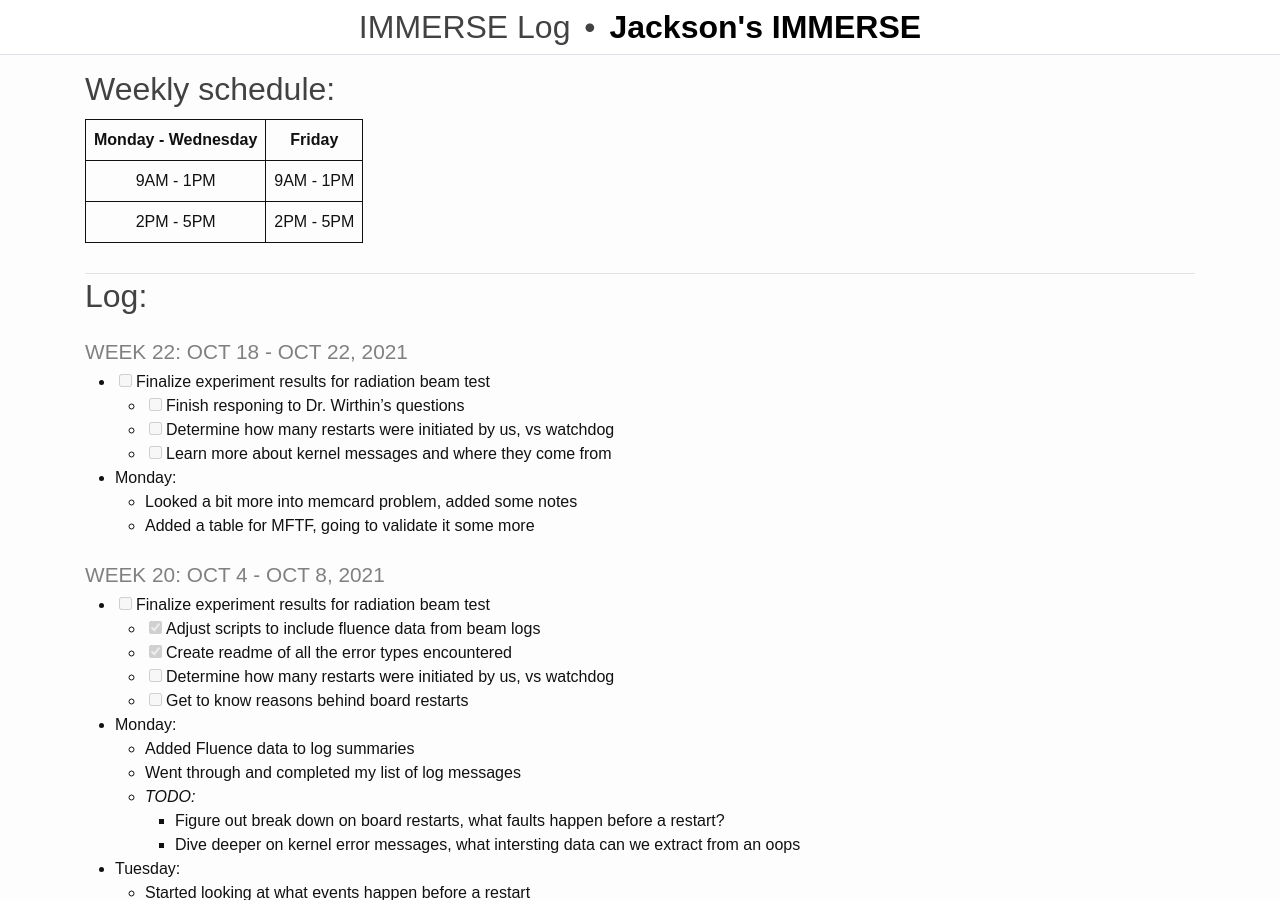
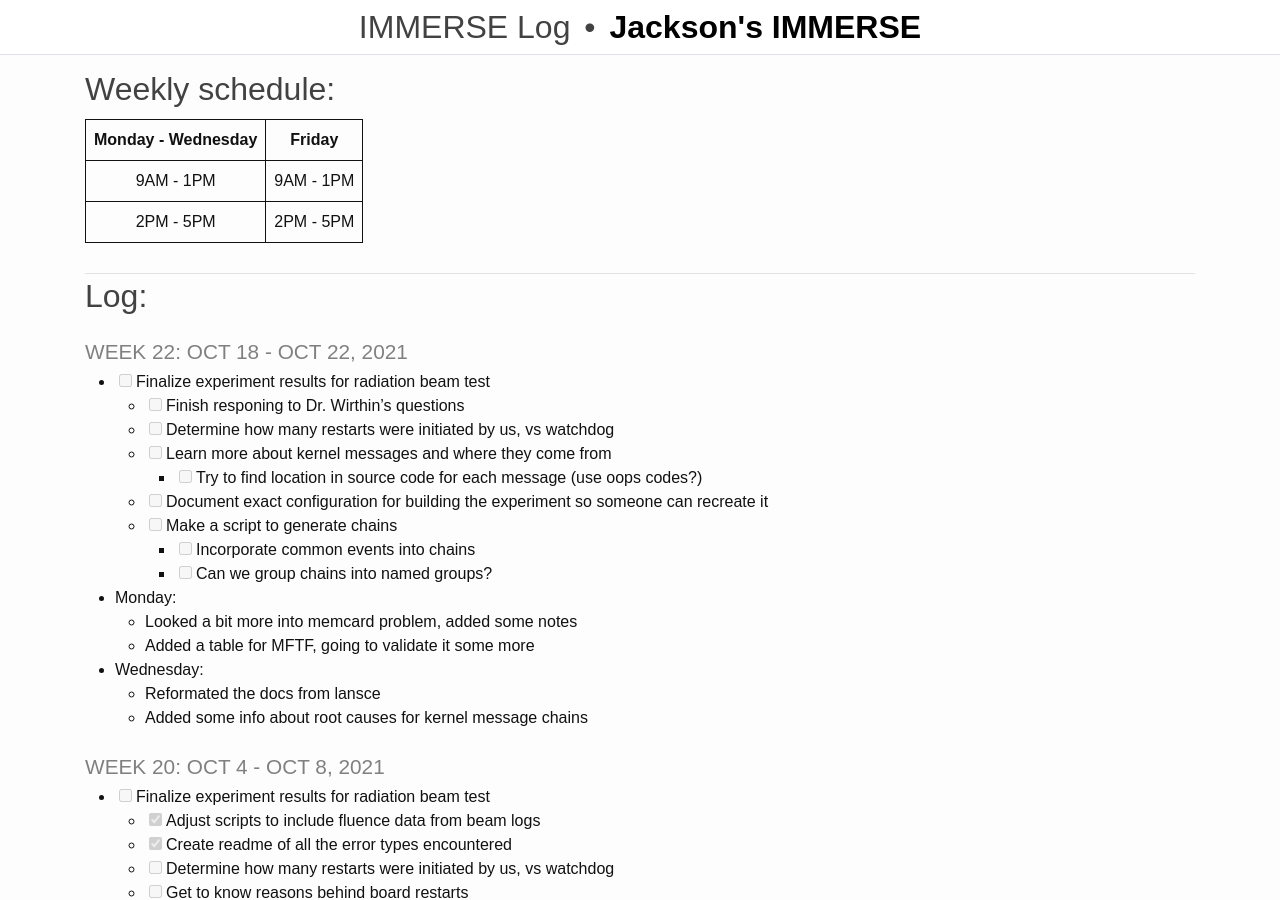
Before and after one commit to rjsmith1999/IMMERSE, a Jekyll site: the page built from _pages/log.md, in a window 1280 px wide and 900 px high. Built offline with Jekyll 4.4.1, drawn with Linux system fonts in a browser that asks for light colours.

Commit message:
Update Log

```diff
--- a/_pages/log.md
+++ b/_pages/log.md
@@ -19,10 +19,19 @@ title: IMMERSE Log
     - [ ] Finish responing to Dr. Wirthin's questions
     - [ ] Determine how many restarts were initiated by us, vs watchdog
     - [ ] Learn more about kernel messages and where they come from
+      - [ ] Try to find location in source code for each message (use oops codes?)
+    - [ ] Document exact configuration for building the experiment so someone can recreate it
+    - [ ] Make a script to generate chains
+      - [ ] Incorporate common events into chains
+      - [ ] Can we group chains into named groups?
 
 * **Monday**:
   - Looked a bit more into memcard problem, added some notes
   - Added a table for MFTF, going to validate it some more
+
+* **Wednesday**:
+  - Reformated the docs from lansce
+  - Added some info about root causes for kernel message chains
 
 ### Week 20: Oct 4 - Oct 8, 2021
   - [ ] Finalize experiment results for radiation beam test
```
